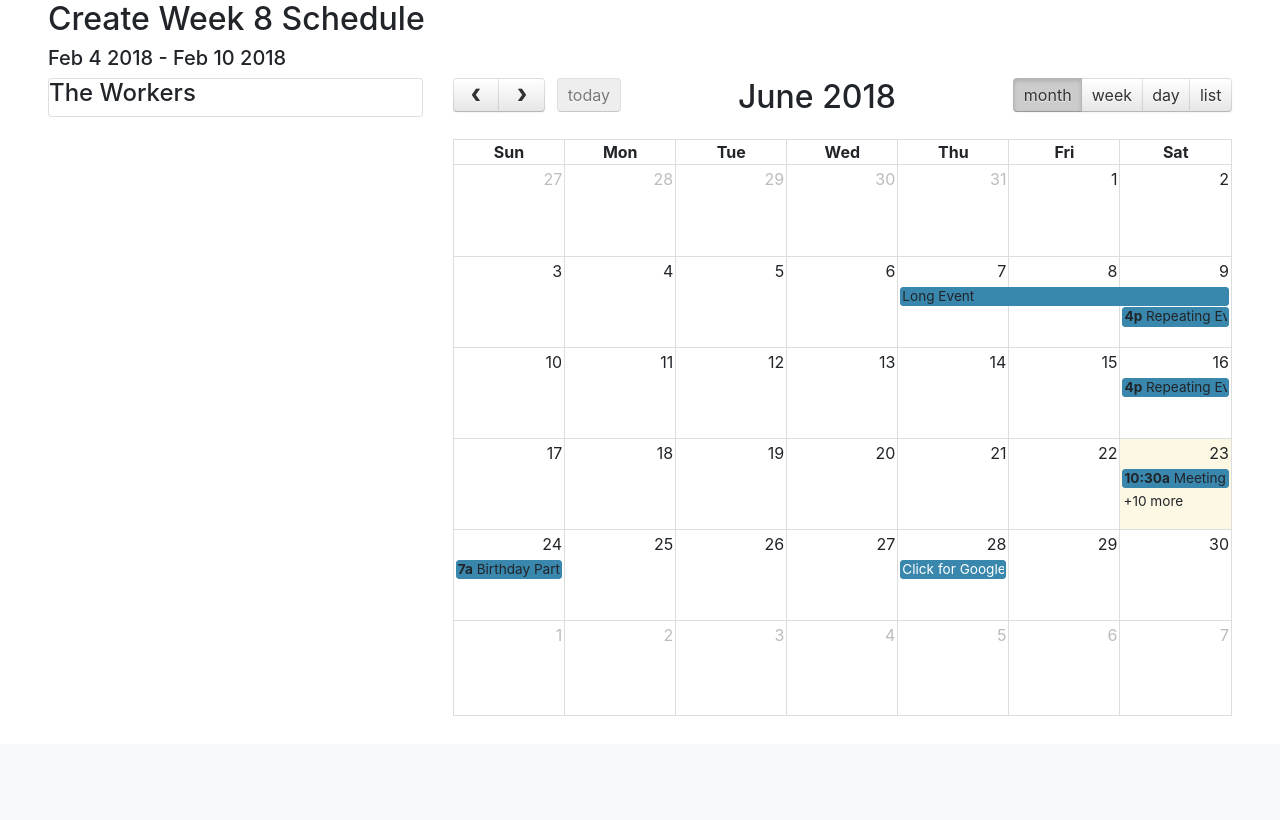
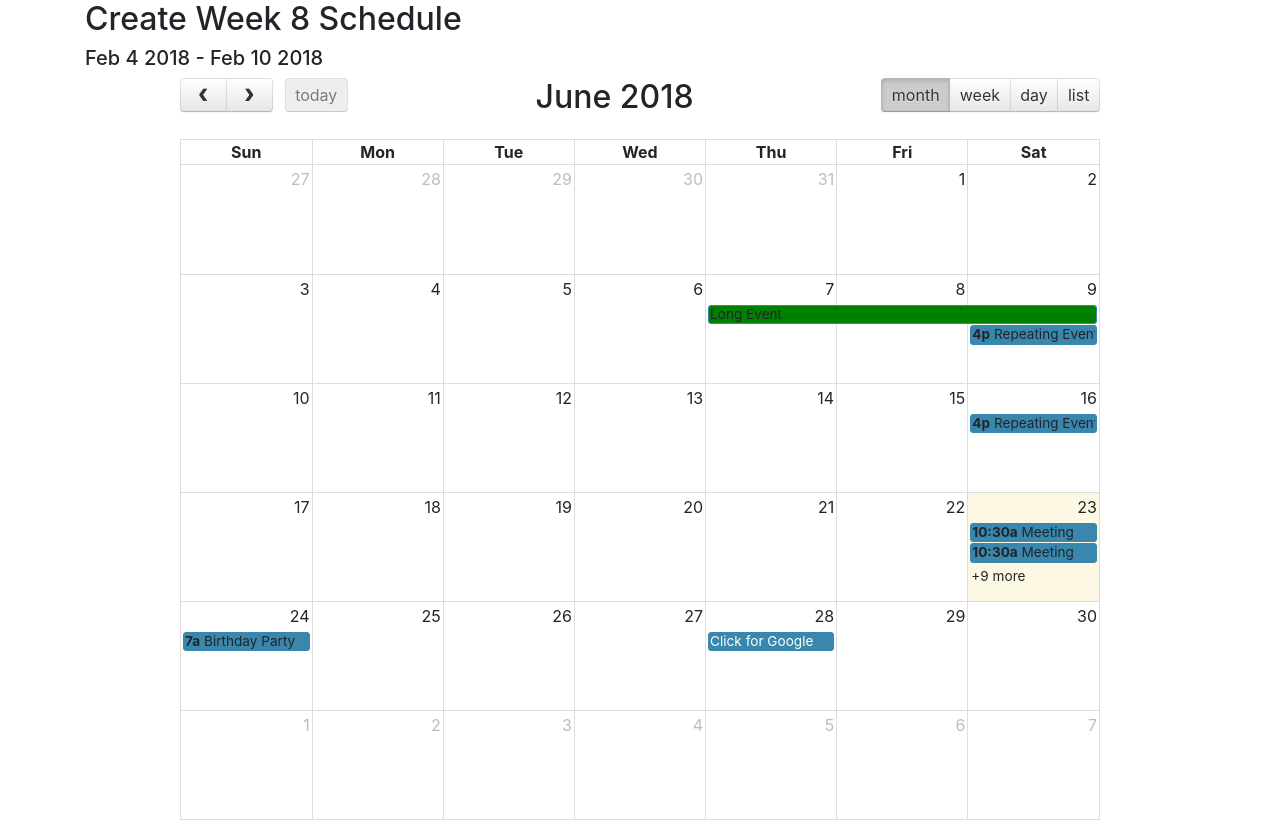
Before and after one commit to mknapper1/ShiftBot, a Django app: page /schedule/create/ in a window 1280 px wide. Shown: the part 56-876 px from the top of the page. Before the commit the page ends 772 px from the top, so only its background shows below. Run offline with Django 3.2, Linux system fonts and the light colour scheme; lists and menus that the app fills with data are empty; style sheets or scripts are compiled from the project's sources; some libraries are stand-ins or nearby versions.

Commit message:
more cal

```diff
--- a/shiftbot/templates/schedule/schedule/create.html
+++ b/shiftbot/templates/schedule/schedule/create.html
@@ -3,29 +3,25 @@
 
 {% block css %}
     <link href="{% static 'vendor/fullcalendar/css/fullcalendar.min.css' %}" rel="stylesheet">
+
 {% endblock css %}
 
 {% block main %}
-    <div class="container-fluid px-5">
+    <div class="container">
+
+
         <div class="row">
             <div class="col">
                 <h2>Create Week 8 Schedule</h2>
                 <h5>Feb 4 2018 - Feb 10 2018</h5>
             </div>
         </div>
-    </div>
 
-    <div class="row px-5">
-        <div class="col-md-4">
-            <div class="card">
-                <h4>The Workers</h4>
-                {% for employee in request.user.workplace.employee_set.all %}
-                    <h5>{{ employee }}</h5>
-                {% endfor %}
+
+        <div class="row">
+            <div class="col-md-10 offset-md-1">
+                <div id='calendar'></div>
             </div>
-        </div>
-        <div class="col-md-8">
-            <div id='calendar'></div>
         </div>
     </div>
 {% endblock main %}
@@ -53,18 +49,29 @@
                     right: 'month,agendaWeek,agendaDay,listWeek'
                 },
                 views: {
-                  agendaWeek: {
-                       allDaySlot: false
-                  }
+                    agendaWeek: {
+                        allDaySlot: false
+                    }
                 },
                 editable: false,
                 eventLimit: true, // allow "more" link when too many events
                 navLinks: true,
+                eventClick: function (calEvent, jsEvent, view) {
+
+                    alert('Event: ' + calEvent.title);
+                    alert('Coordinates: ' + jsEvent.pageX + ',' + jsEvent.pageY);
+                    alert('View: ' + view.name);
+
+                    // change the border color just for fun
+                    $(this).css('border-color', 'red');
+
+                },
                 events: [
                     {
                         title: 'Long Event',
                         start: YM + '-07',
-                        end: YM + '-10'
+                        end: YM + '-10',
+                        backgroundColor: 'green',
                     },
                     {
                         id: 999,
```
